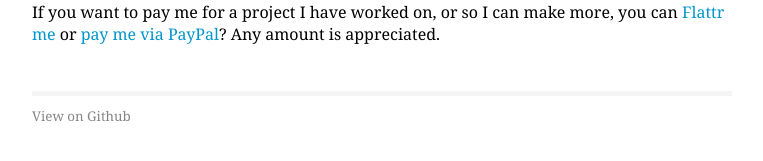
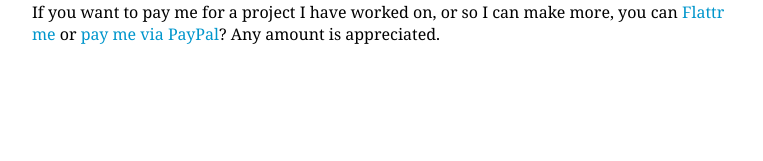
Before and after one commit to ir-g/ir-g.github.io, a Jekyll site: the page built from index.md, in a window 1280 px wide. Shown: the part 425-586 px from the top of the page, without its empty margins (258-1021 px from the left). Built offline with Jekyll 4.4.1, drawn with Linux system fonts in a browser that asks for light colours.

Commit message:
Update default.html

```diff
--- a/_layouts/default.html
+++ b/_layouts/default.html
@@ -83,9 +83,7 @@ blogmenu:                       {{ blogmenu }}
       <div id="content">
         {{ content }}
         <br>
-        <hr>
-        <small><a style="color: #868686;" href="/gh-edit/?repo={{site.github.repo}}&branch={{site.github.branch}}&path={{page.path}}">View on Github</a></small>
-      </div>
+        </div>
     </div>
     <script>
       (function(i,s,o,g,r,a,m){i['GoogleAnalyticsObject']=r;i[r]=i[r]||function(){
```
